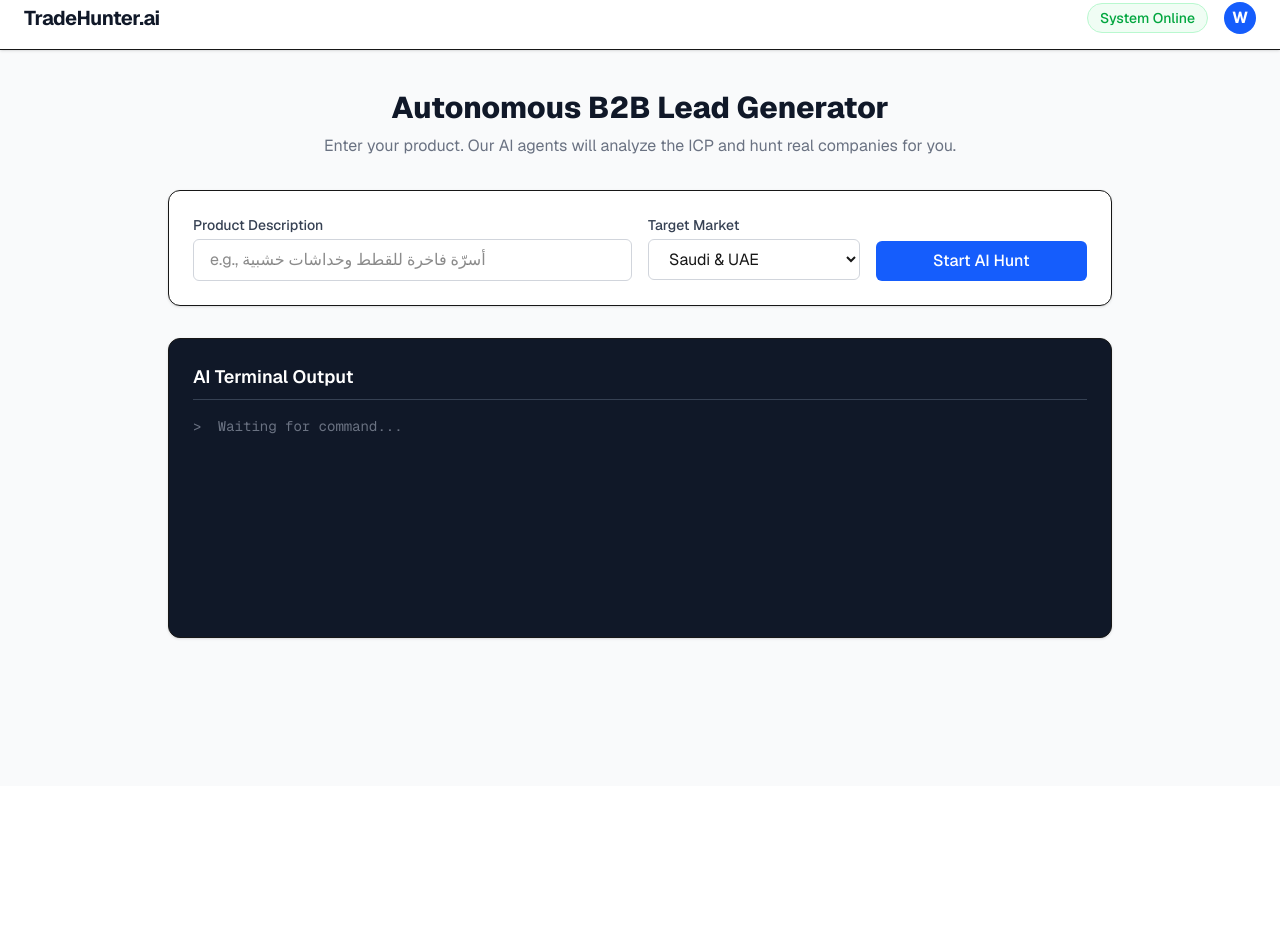
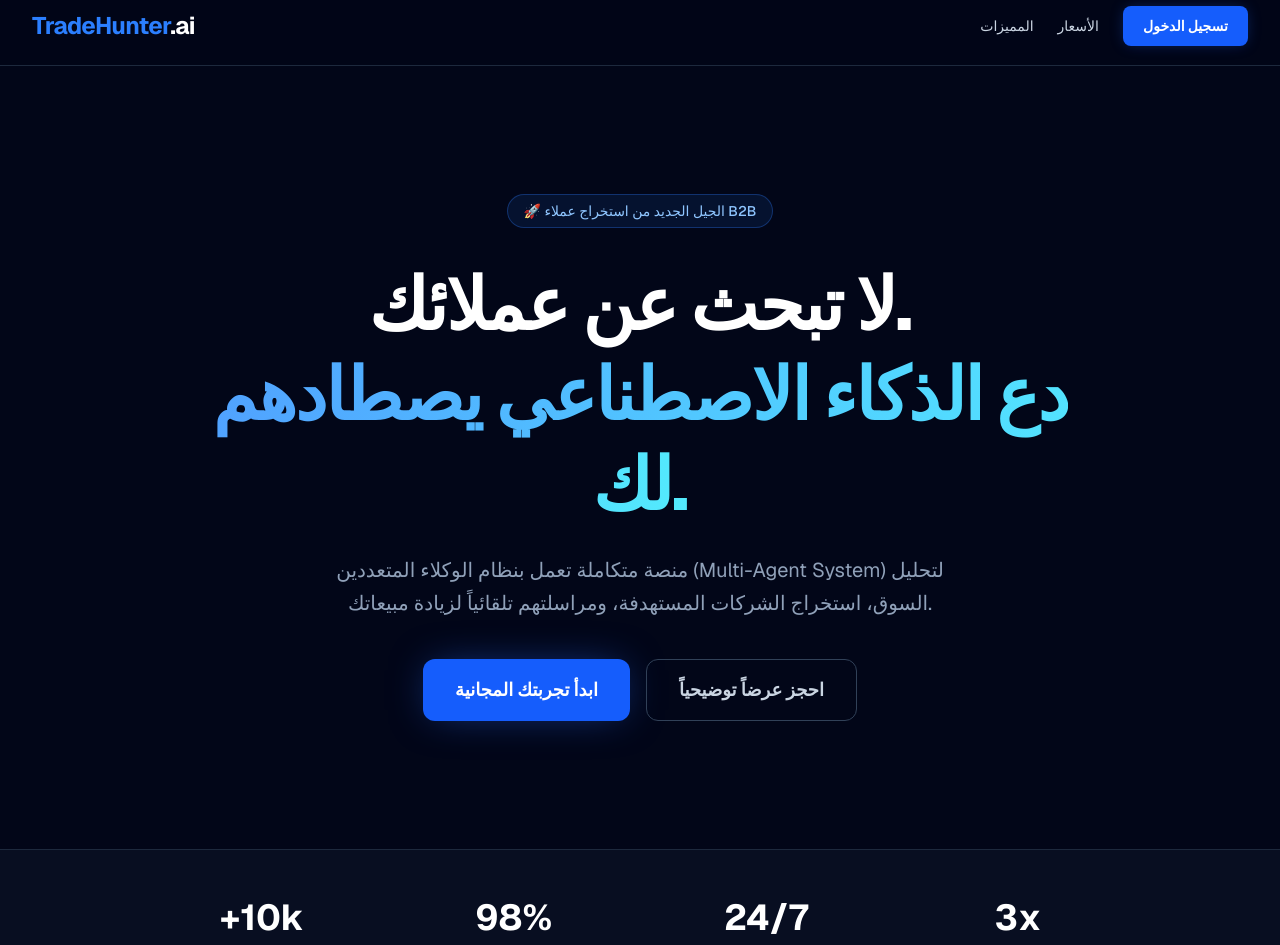
Before and after one commit to chromadreamstudio-netizen/trade-hunter-saas, a Next.js app: page / in a window 1280 px wide. Shown: the part 14-959 px from the top of the page. Before the commit the page ends 800 px from the top, so only its background shows below. Built offline with nearby package versions, Linux system fonts and the light colour scheme.

Commit message:
feat: implement Vercel proxy to bypass HTTPS issues

```diff
--- a/package.json
+++ b/package.json
@@ -9,6 +9,7 @@
     "lint": "eslint"
   },
   "dependencies": {
+    "@supabase/supabase-js": "^2.112.4",
     "next": "16.3.3",
     "react": "19.2.8",
     "react-dom": "19.2.8"
--- a/src/app/page.tsx
+++ b/src/app/page.tsx
@@ -1,120 +1,70 @@
-"use client";
+import Link from "next/link";
 
-import { useState } from "react";
-
-export default function Home() {
-  const [product, setProduct] = useState("");
-  const [market, setMarket] = useState("السعودية والإمارات");
-  const [loading, setLoading] = useState(false);
-  const [results, setResults] = useState("");
-
-  const handleSearch = async () => {
-    if (!product) return alert("الرجاء إدخال وصف المنتج أولاً");
-
-    setLoading(true);
-    setResults("");
-
-    try {
-      // الاتصال عبر الجسر الداخلي (Proxy) لتخطي قيود الـ HTTPS
-      const response = await fetch("/api/generate-leads", {
-        method: "POST",
-        headers: {
-          "Content-Type": "application/json",
-        },
-        body: JSON.stringify({
-          product_description: product,
-          target_market: market,
-        }),
-      });
-
-      const data = await response.json();
-
-      if (data.status === "success") {
-        setResults(data.data);
-      } else {
-        setResults("حدث خطأ أثناء البحث: " + data.message);
-      }
-    } catch (error) {
-      setResults("فشل الاتصال بالسيرفر. تأكد من تشغيل FastAPI.");
-    } finally {
-      setLoading(false);
-    }
-  };
-
+export default function LandingPage() {
   return (
-    <main className="flex min-h-screen flex-col bg-gray-50 font-sans">
-      <header className="flex h-16 items-center justify-between border-b bg-white px-6 shadow-sm">
-        <h1 className="text-xl font-bold tracking-tight text-gray-900">TradeHunter.ai</h1>
-        <div className="flex items-center gap-4">
-          <span className="text-sm font-medium text-green-600 bg-green-50 px-3 py-1 rounded-full border border-green-200">System Online</span>
-          <div className="h-8 w-8 rounded-full bg-blue-600 text-white flex items-center justify-center font-bold">W</div>
-        </div>
+    <main className="flex min-h-screen flex-col bg-slate-950 text-white font-sans">
+      {/* الشريط العلوي (Header) */}
+      <header className="flex h-20 items-center justify-between px-8 border-b border-slate-800 bg-slate-950/80 backdrop-blur-md sticky top-0 z-50">
+        <h1 className="text-2xl font-bold tracking-tight text-blue-500">
+          TradeHunter<span className="text-white">.ai</span>
+        </h1>
+        <nav className="flex gap-6 items-center">
+          <Link href="#features" className="text-sm font-medium text-slate-300 hover:text-white transition-colors">المميزات</Link>
+          <Link href="#pricing" className="text-sm font-medium text-slate-300 hover:text-white transition-colors">الأسعار</Link>
+          <Link href="/login" className="text-sm font-bold bg-blue-600 hover:bg-blue-500 text-white px-5 py-2.5 rounded-lg transition-all shadow-[0_0_15px_-3px_rgba(37,99,235,0.4)]">
+            تسجيل الدخول
+          </Link>
+        </nav>
       </header>
 
-      <div className="flex-1 p-6 md:p-10 max-w-5xl mx-auto w-full">
-        <div className="mb-8 text-center">
-          <h2 className="text-3xl font-extrabold text-gray-900">Autonomous B2B Lead Generator</h2>
-          <p className="text-gray-500 mt-2">Enter your product. Our AI agents will analyze the ICP and hunt real companies for you.</p>
+      {/* قسم البطل (Hero Section) */}
+      <section className="flex-1 flex flex-col items-center justify-center text-center px-4 py-32 bg-[radial-gradient(ellipse_at_top,_var(--tw-gradient-stops))] from-slate-900 via-slate-950 to-slate-950">
+        <div className="inline-flex items-center rounded-full border border-blue-500/30 bg-blue-500/10 px-4 py-1.5 text-sm font-medium text-blue-300 mb-8">
+          🚀 الجيل الجديد من استخراج عملاء B2B
         </div>
 
-        {/* لوحة التحكم والبحث */}
-        <div className="rounded-xl border bg-white p-6 shadow-sm mb-8">
-          <div className="grid gap-4 md:grid-cols-4">
-            <div className="md:col-span-2">
-              <label className="block text-sm font-medium text-gray-700 mb-1">Product Description</label>
-              <input
-                type="text"
-                value={product}
-                onChange={(e) => setProduct(e.target.value)}
-                placeholder="e.g., أسرّة فاخرة للقطط وخداشات خشبية"
-                className="w-full rounded-md border border-gray-300 px-4 py-2 focus:border-blue-500 focus:outline-none"
-              />
-            </div>
-            <div>
-              <label className="block text-sm font-medium text-gray-700 mb-1">Target Market</label>
-              <select
-                value={market}
-                onChange={(e) => setMarket(e.target.value)}
-                className="w-full rounded-md border border-gray-300 px-4 py-2 focus:border-blue-500 focus:outline-none bg-white"
-              >
-                <option value="السعودية والإمارات">Saudi & UAE</option>
-                <option value="دول الخليج">All GCC</option>
-                <option value="الولايات المتحدة الأمريكية">USA</option>
-                <option value="أوروبا">Europe</option>
-              </select>
-            </div>
-            <div className="flex items-end">
-              <button
-                onClick={handleSearch}
-                disabled={loading}
-                className={`w-full rounded-md px-4 py-2 font-medium text-white transition-colors ${loading ? 'bg-blue-400 cursor-not-allowed' : 'bg-blue-600 hover:bg-blue-700'}`}
-              >
-                {loading ? "Hunting Leads..." : "Start AI Hunt"}
-              </button>
-            </div>
+        <h2 className="text-5xl md:text-7xl font-extrabold tracking-tight mb-6 max-w-4xl leading-tight">
+          لا تبحث عن عملائك.<br />
+          <span className="text-transparent bg-clip-text bg-gradient-to-r from-blue-400 to-cyan-300">
+            دع الذكاء الاصطناعي يصطادهم لك.
+          </span>
+        </h2>
+
+        <p className="text-lg md:text-xl text-slate-400 mb-10 max-w-2xl leading-relaxed">
+          منصة متكاملة تعمل بنظام الوكلاء المتعددين (Multi-Agent System) لتحليل السوق، استخراج الشركات المستهدفة، ومراسلتهم تلقائياً لزيادة مبيعاتك.
+        </p>
+
+        <div className="flex flex-col sm:flex-row gap-4 w-full sm:w-auto">
+          <Link href="/login" className="bg-blue-600 hover:bg-blue-500 text-white font-bold text-lg px-8 py-4 rounded-xl shadow-[0_0_40px_-10px_rgba(37,99,235,0.6)] transition-all flex items-center justify-center">
+            ابدأ تجربتك المجانية
+          </Link>
+          <button className="px-8 py-4 rounded-xl font-bold text-lg text-slate-300 hover:text-white border border-slate-700 hover:bg-slate-800 transition-all">
+            احجز عرضاً توضيحياً
+          </button>
+        </div>
+      </section>
+
+      {/* شريط الإحصائيات (Social Proof) */}
+      <section className="border-t border-slate-800 bg-slate-900/50 py-12">
+        <div className="max-w-5xl mx-auto px-6 grid grid-cols-2 md:grid-cols-4 gap-8 text-center">
+          <div>
+            <div className="text-4xl font-bold text-white mb-2">+10k</div>
+            <div className="text-sm text-slate-400">عملية صيد ناجحة</div>
+          </div>
+          <div>
+            <div className="text-4xl font-bold text-white mb-2">98%</div>
+            <div className="text-sm text-slate-400">دقة استهداف ICP</div>
+          </div>
+          <div>
+            <div className="text-4xl font-bold text-white mb-2">24/7</div>
+            <div className="text-sm text-slate-400">وكلاء يعملون تلقائياً</div>
+          </div>
+          <div>
+            <div className="text-4xl font-bold text-white mb-2">3x</div>
+            <div className="text-sm text-slate-400">مضاعفة المبيعات</div>
           </div>
         </div>
-
-        {/* شاشة عرض النتائج */}
-        <div className="rounded-xl border bg-gray-900 p-6 shadow-sm min-h-[300px]">
-          <h3 className="text-lg font-semibold text-white mb-4 border-b border-gray-700 pb-2">AI Terminal Output</h3>
-          {loading && (
-            <div className="flex items-center text-green-400 font-mono text-sm animate-pulse">
-              <span className="mr-2">&gt;</span> AI Agents (Profiler & Hunter) are working... Please wait 10-20 seconds.
-            </div>
-          )}
-          {results && (
-            <div className="text-gray-100 font-mono text-sm whitespace-pre-wrap mt-2">
-              {results}
-            </div>
-          )}
-          {!loading && !results && (
-            <div className="text-gray-500 font-mono text-sm">
-              <span className="mr-2">&gt;</span> Waiting for command...
-            </div>
-          )}
-        </div>
-      </div>
+      </section>
     </main>
   );
 }
```
Also changed, not shown: src/dashboard/page.tsx (added, +120 -0 lines), 1 other file (tests, documents, lock files or other folders).
